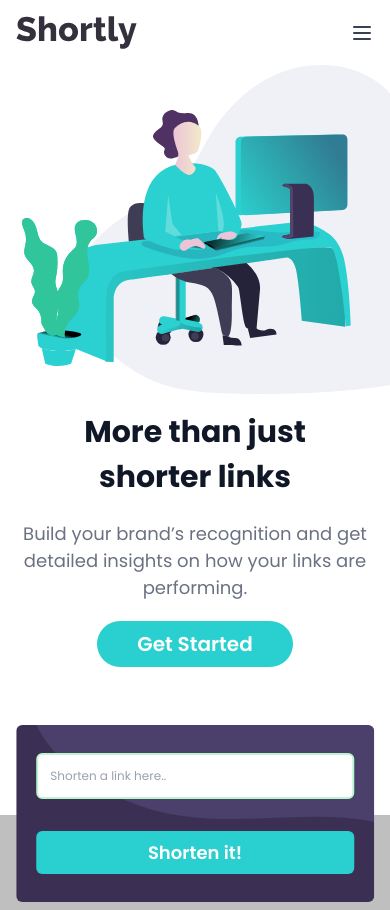
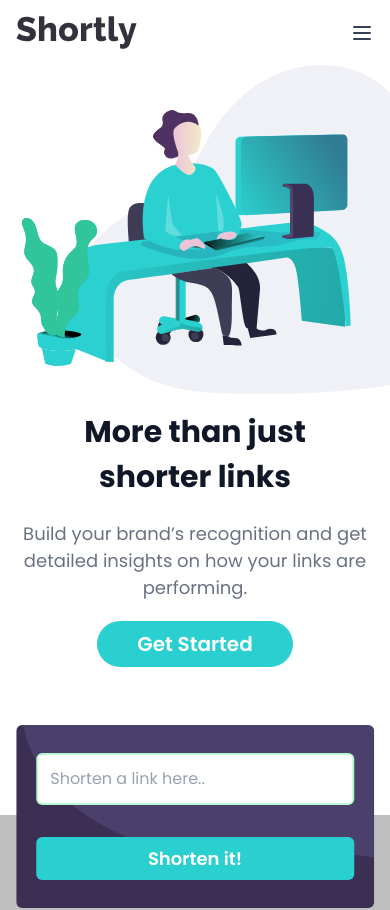
Before and after one commit to dayosvoid/URI-shorten-api-, a React (Vite) app: page / in a window 390 px wide. Shown: the top 910 px of the page. Built offline with nearby package versions, Linux system fonts and the light colour scheme.

Commit message:
Update Input.jsx

```diff
--- a/src/Component/Input.jsx
+++ b/src/Component/Input.jsx
@@ -112,7 +112,7 @@ const Input = () => {
             <div className='input px-5 py-7  md:py-10 bg-[hsl(257,27%,26%)] rounded-md relative top-[-90px] md:top-[-60px] left-[50%] -translate-x-1/2 w-full' >
             {/* the link form */}
                 <form action="post" onSubmit={handleSubmit} className='input flex md:flex-row flex-col gap-8 md:gap-3 relative'>
-                    <input type="text" placeholder='Shorten a link here..' className={` ${error ? 'border-red-500' : 'border-green-200'} ${error ? 'placeholder-red-500' : 'placeholder-gray-400'} border-2 py-3 pl-3 text-gray-800 text-[12px] md:text-[18px] bg-white rounded-md md:w-[75%] outline-none focus:text-black`} value={input} onChange={(e)=>setInput(e.target.value)} />
+                    <input type="text" placeholder='Shorten a link here..' className={` ${error ? 'border-red-500' : 'border-green-200'} ${error ? 'placeholder-red-500' : 'placeholder-gray-400'} border-2 py-3 pl-3 text-gray-800 text-[12px] md:text-[18px] bg-white rounded-md md:w-[75%] text-[16px] outline-none focus:text-black`} value={input} onChange={(e)=>setInput(e.target.value)} />
                     <p className='absolute font-semibold text-red-500 top-[45px] md:top-[55px] left-0 italic md:text-[16px] text-[14px] '>{error}</p>
                     <button className={`bg-[hsl(180,66%,49%)] text-[18px] py-2 md:py-3 text-white font-semibold rounded-md md:w-[25%] hover:bg-[hsla(180,66%,67%,1.00)] cursor-pointer hover:text-[18.5px] `} onClick={handleSubmit}>Shorten it!</button>
                 </form>
@@ -151,8 +151,8 @@ const Input = () => {
 
                 {/* directory details */}
                 <div className='relative flex'>
+
                     {/* the green vertical line (mobile screen)*/}
-
                     <div className='w-[8px] min-h-[80%] bg-[hsl(180,66%,49%)] absolute left-[50%] -translate-x-1/2 top-[50%] -translate-y-1/2 z-2 md:hidden'></div>
 
                     {/* the green horizantal line (desktop screen)*/}
```
